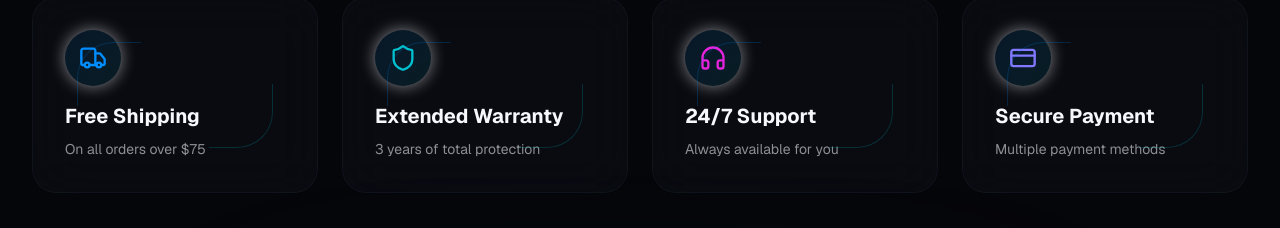
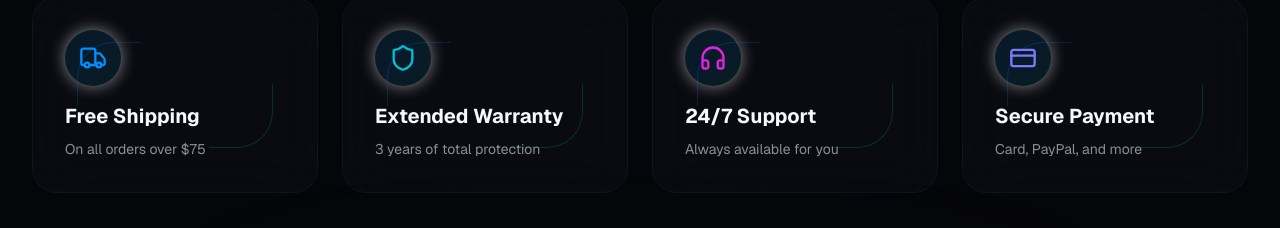
Before and after one commit to r3vskd/TechFlow, a Next.js app: page / in a window 1280 px wide. Shown: the part 2659-2887 px from the top of the page. Built offline with nearby package versions, Linux system fonts and the light colour scheme.

Commit message:
benefits: pay

```diff
--- a/components/benefits.tsx
+++ b/components/benefits.tsx
@@ -24,7 +24,7 @@ const benefits = [
   {
     icon: CreditCard,
     title: "Secure Payment",
-    description: "Multiple payment methods",
+    description: "Card, PayPal, and more",
     color: "text-hover-accent",
   },
 ]
```
